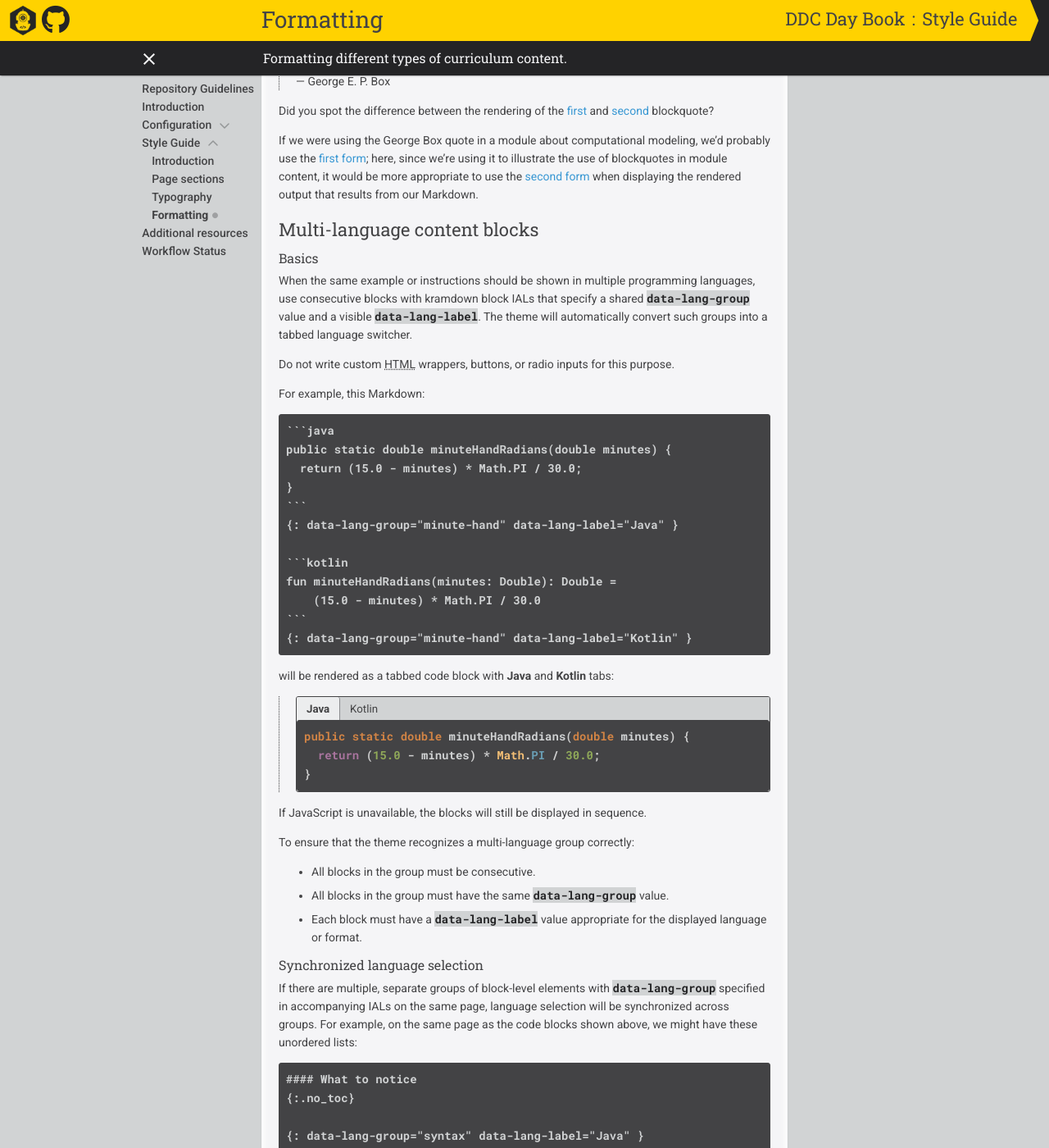
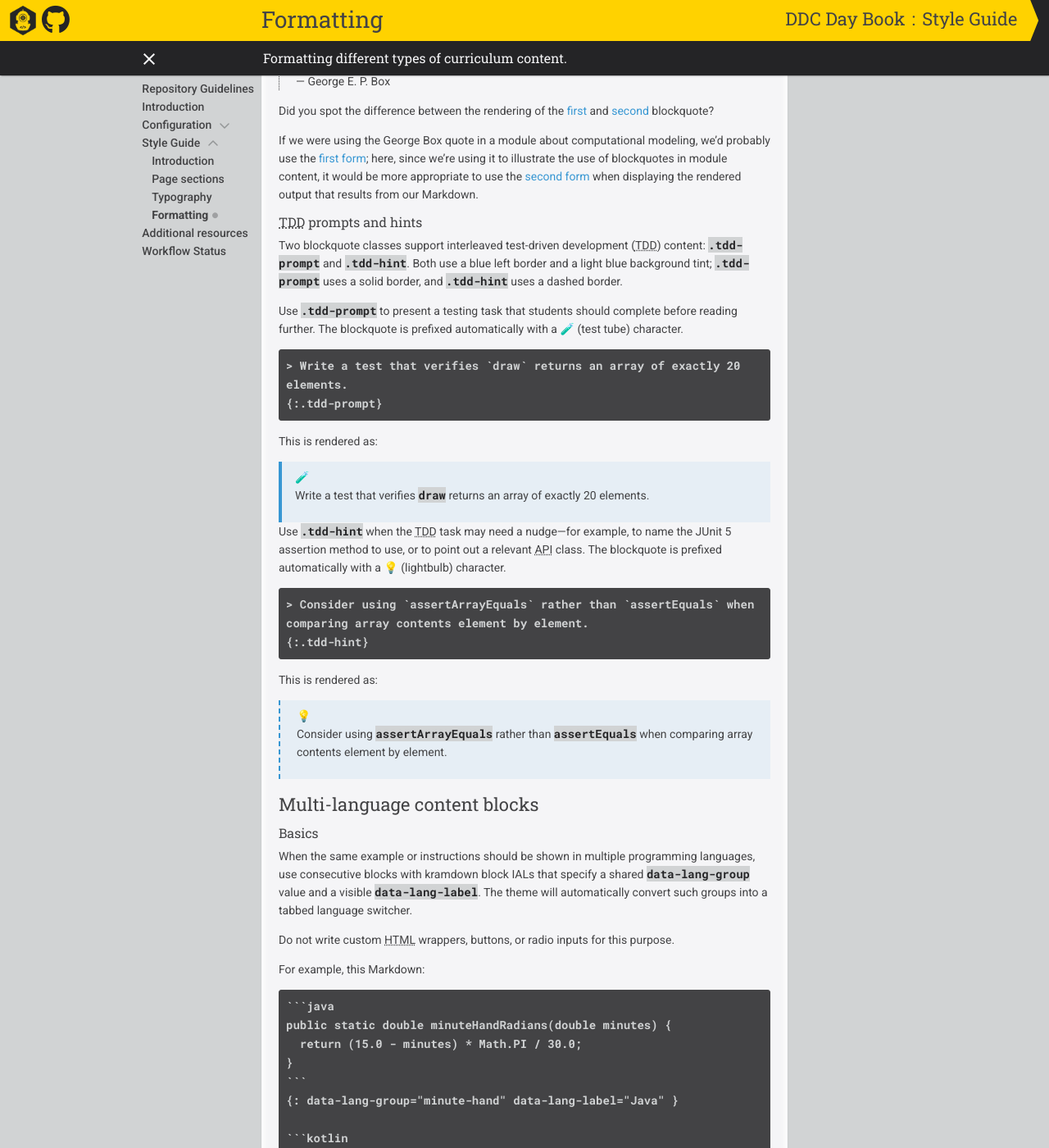
Before and after one commit to ddc-java/ddc-day-book, a Jekyll site: the page built from content/formatting.md, in a window 1280 px wide and 1400 px high, scrolled down 4866 px. Shown: the whole window at 82% size. Built offline with Jekyll 4.4.1, drawn with Linux system fonts in a browser that asks for light colours; nearby versions of some CDN libraries; our own code applies the rules of GitHub Pages for plain Markdown files; formulas are drawn with MathJax 3.

Commit message:
Change by Claude: Add tdd-prompt and tdd-hint blockquote classes
Add .tdd-prompt (solid blue border, 🧪 prefix) and .tdd-hint (dashed
blue border, 💡 prefix) blockquote modifier classes for interleaved
TDD content in curriculum pages. Both use a light blue background tint
derived from $deep-dive-blue. Wrapper-level pre rules follow the
existing .success/.failure/.warning pattern. Document both classes in
content/formatting.md with rendered examples.

Prompt: Please modify the `_sass/ddc-day-book.scss` file (and any others, as appropriate) in the GitHub Pages theme located at `C:\Users\nickbenn\Dropbox\clients-employers\CNM\java-bootcamp\Curriculum\Web sites & online modules\ddc-day-book`, to add the `tdd-prompt` and `tdd-hint` classes, defined as you recommended, but using the Unicode test tube character in the `:before` definition.

````diff
--- a/_sass/ddc-day-book.scss
+++ b/_sass/ddc-day-book.scss
@@ -37,6 +37,8 @@ $code-highlight-color: $deep-dive-gray;
 $medium-light-color: $deep-dive-gray;
 $success-color: $deep-dive-green;
 $failure-color: #D64541;
+$tdd-color: $deep-dive-blue;
+$tdd-background: rgba($deep-dive-blue, 0.08);
 
 $title-fonts: 'Roboto Slab', Aleo, Rockwell, serif;
 $heading-fonts: $title-fonts;
@@ -293,6 +295,28 @@ blockquote {
     border-left: none;
   }
 
+  &.tdd-prompt {
+    border-left: 4px solid $tdd-color;
+    background-color: $tdd-background;
+    font-style: normal;
+    padding: 8px 12px 8px 16px;
+
+    &::before {
+      content: '\1F9EA\00A0';
+    }
+  }
+
+  &.tdd-hint {
+    border-left: 2px dashed $tdd-color;
+    background-color: $tdd-background;
+    font-style: normal;
+    padding: 8px 12px 8px 20px;
+
+    &::before {
+      content: '\1F4A1\00A0';
+    }
+  }
+
 }
 
 code {
@@ -469,6 +493,24 @@ pre {
   pre {
     border-left: 4px solid $deep-dive-yellow;
     border-right: 4px solid $deep-dive-yellow;
+  }
+
+}
+
+.tdd-prompt {
+
+  pre {
+    border-left: 4px solid $tdd-color;
+    border-right: 4px solid $tdd-color;
+  }
+
+}
+
+.tdd-hint {
+
+  pre {
+    border-left: 2px dashed $tdd-color;
+    border-right: 2px dashed $tdd-color;
   }
 
 }
--- a/content/formatting.md
+++ b/content/formatting.md
@@ -201,6 +201,34 @@ This will be rendered as:
 Did you spot the difference between the rendering of the [first](#first-blockquote) and [second](#second-blockquote) blockquote?
 
 If we were using the George Box quote in a module about computational modeling, we'd probably use the [first form](#first-blockquote); here, since we're using it to illustrate the use of blockquotes in module content, it would be more appropriate to use the [second form](#second-blockquote) when displaying the rendered output that results from our Markdown.
+
+### TDD prompts and hints
+
+Two blockquote classes support interleaved test-driven development (TDD) content: `.tdd-prompt` and `.tdd-hint`. Both use a blue left border and a light blue background tint; `.tdd-prompt` uses a solid border, and `.tdd-hint` uses a dashed border.
+
+Use `.tdd-prompt` to present a testing task that students should complete before reading further. The blockquote is prefixed automatically with a 🧪 (test tube) character.
+
+```markdown
+> Write a test that verifies `draw` returns an array of exactly 20 elements.
+{:.tdd-prompt}
+```
+
+This is rendered as:
+
+> Write a test that verifies `draw` returns an array of exactly 20 elements.
+{:.tdd-prompt}
+
+Use `.tdd-hint` when the TDD task may need a nudge---for example, to name the JUnit 5 assertion method to use, or to point out a relevant API class. The blockquote is prefixed automatically with a 💡 (lightbulb) character.
+
+```markdown
+> Consider using `assertArrayEquals` rather than `assertEquals` when comparing array contents element by element.
+{:.tdd-hint}
+```
+
+This is rendered as:
+
+> Consider using `assertArrayEquals` rather than `assertEquals` when comparing array contents element by element.
+{:.tdd-hint}
 
 ## Multi-language content blocks
 
````
